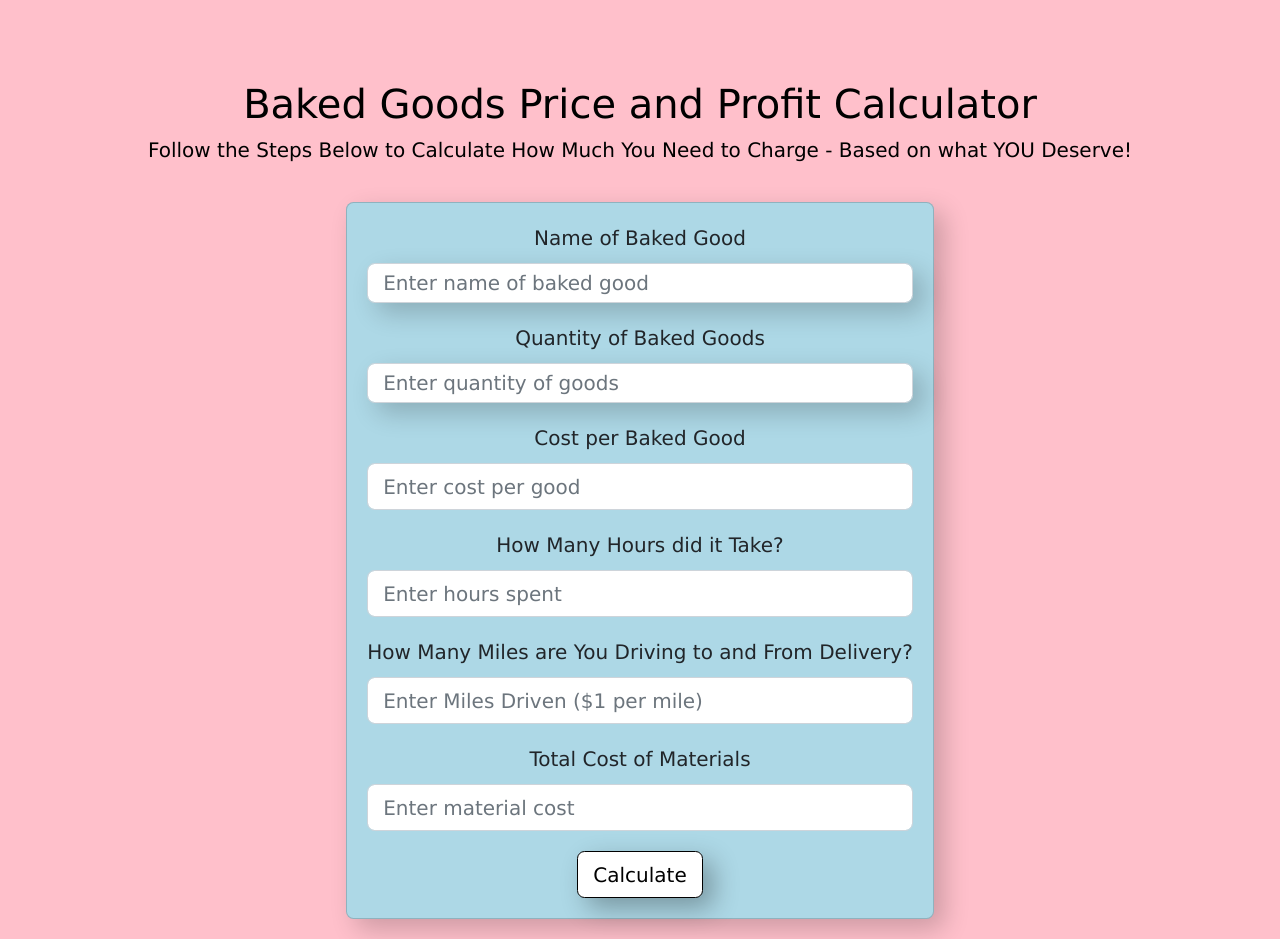
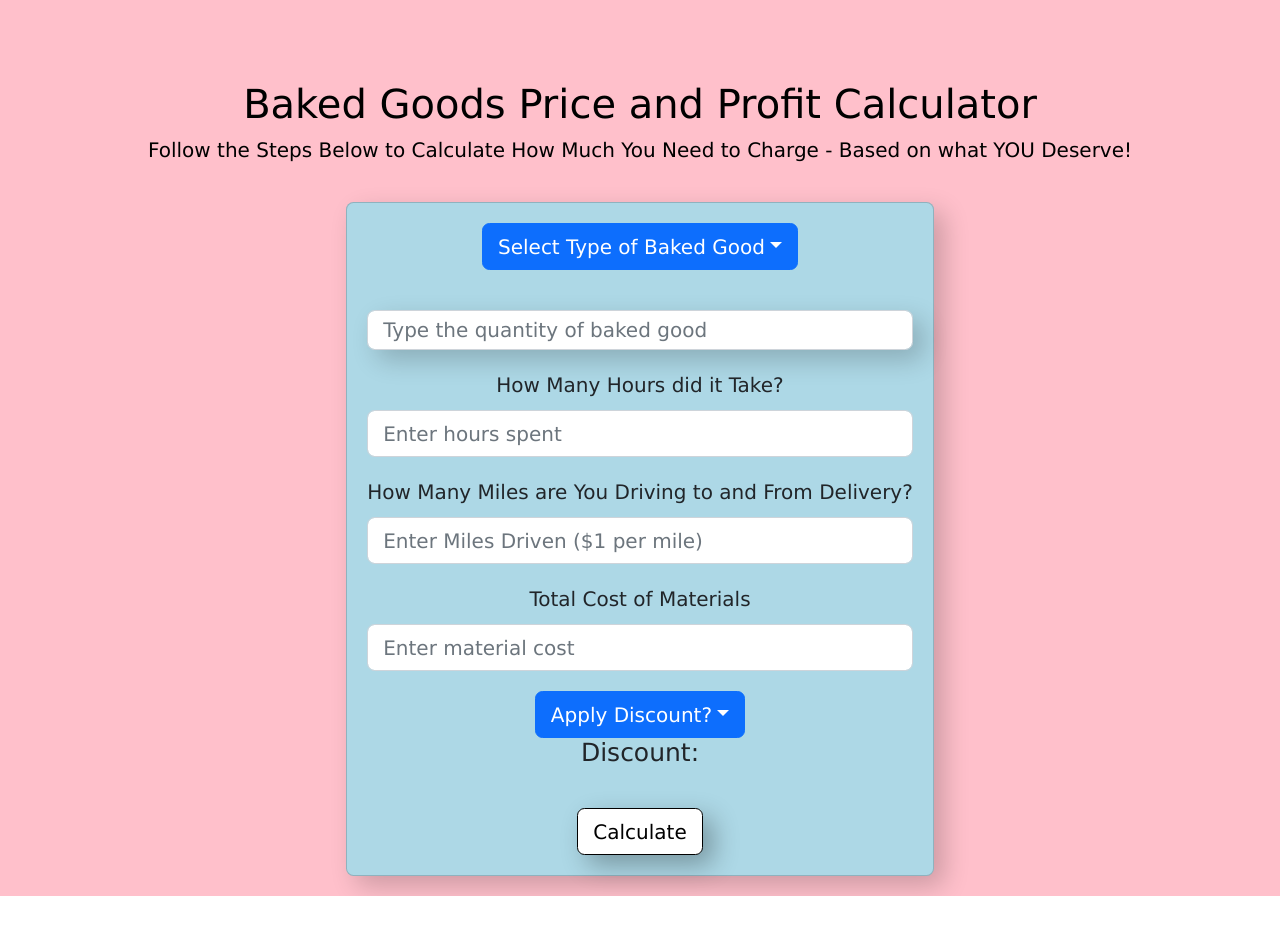
Before and after one commit to WebDeverDan/baker-cost-profit-calculator, a React (Create React App) app: page / in a window 1280 px wide. After the commit the page ends 896 px from the top, so only its background shows below. Built offline with nearby package versions, Linux system fonts and the light colour scheme.

Commit message:
added basic discounted function

```diff
--- a/package.json
+++ b/package.json
@@ -14,7 +14,7 @@
     "react": "^18.2.0",
     "react-bootstrap": "^2.7.4",
     "react-dom": "^18.2.0",
-    "react-scripts": "5.0.1",
+    "react-scripts": "^2.1.3",
     "web-vitals": "^2.1.4"
   },
   "scripts": {
--- a/src/App.js
+++ b/src/App.js
@@ -1,23 +1,94 @@
 import React, { useState } from "react";
 import "./index.css";
-import {Container , Card, Form, Button, ButtonGroup, Dropdown} from 'react-bootstrap'
+import {Container , Card, Form, Button, Dropdown, DropdownButton} from 'react-bootstrap'
 
 
 const App = () => {
   const [item, setItem] = useState({});
-  const [inputNameValue, setNameInputValue] = useState("")
+  const [value, setValue] = useState("");
+  const [discountValue, setDiscount] = useState("")
+  const [resolvedName, setBakedGoodNameValue] = useState("")
   const [quantityInputValue, setQuantityValue] = useState("")
-  const [priceInputValue, setPriceInputValue] = useState("")
+  const [resolvedPrice, setResolvedPrice] = useState("")
   const [materialCostInputValue, setMaterialCostInputValue] = useState("")
   const [milesInputValue, setMilesInputValue] = useState("")
   const [hoursInputValue, setHoursInputValue] = useState("")
   const [hiddenField, setHiddenFieldClass] = useState("hidden")
   const [hiddenForm, setHiddenFormClass] = useState("block")
 
+  // sets value of the selected baked good from the dropdown
+  const handleSelectGood=(selectedGood)=>{
+    setValue(selectedGood);
+    console.log(selectedGood)
+    if (selectedGood == 'wedding-cake1') {
+      let price = 120
+      let goodName = "Single-Tiered Wedding Cake"
+      setResolvedPrice(price)
+      setBakedGoodNameValue(goodName)
+    } else if (selectedGood == 'wedding-cake2') {
+      let price = 220
+      let goodName = "Double-Tiered Wedding Cake"
+      setResolvedPrice(price)
+      setBakedGoodNameValue(goodName)
+    } else if (selectedGood == 'wedding-cake3') {
+      let price = 320
+      let goodName = "Triple-Tiered Wedding Cake"
+      setResolvedPrice(price)
+      setBakedGoodNameValue(goodName)
+    } else if (selectedGood == 'bday-cake') {
+      let price = 120
+      let goodName = "Birthday Cake"
+      setResolvedPrice(price)
+      setBakedGoodNameValue(goodName)
+    } else if (selectedGood == 'cookie') {
+      let price = 2.00
+      let goodName = "Cookie(s)"
+      setResolvedPrice(price)
+      setBakedGoodNameValue(goodName)
+    } else if (selectedGood == 'cupcake') {
+      let price = 3.50
+      let goodName = "Cupcake(s)"
+      setResolvedPrice(price)
+      setBakedGoodNameValue(goodName)
+    } else if (selectedGood == 'pie') {
+      let price = 28
+      let goodName = "Pie(s)"
+      setResolvedPrice(price)
+      setBakedGoodNameValue(goodName)
+    } else if (selectedGood == 'small-pastry') {
+      let price = 3.50
+      let goodName = "Small Pastry(ies)"
+      setResolvedPrice(price)
+      setBakedGoodNameValue(goodName)
+    } else if (selectedGood == 'large-pastry') {
+      let price = 5.00
+      let goodName = "Large Pastry(ies)"
+      setResolvedPrice(price)
+      setBakedGoodNameValue(goodName)
+    }
+  };
 
-  // add new item to be calculated
+  // sets state for discount dropdown
+  const handleSelectDiscount=(selectedDiscount)=>{
+    setDiscount(selectedDiscount)
+  };
+
+  // reassigns the discount from selection to integer amount
+  function adjustDiscount() {
+    let discount = discountValue
+    if (discount === 'yes') {
+      discount = 0.15
+      setDiscount(discount)
+    } else {
+      setDiscount('')
+    }
+    return discount
+  };
+
+  // add new item to be calculated - need to refactor to clean up crazy variable list
   const handleNewCalculationClick = () => {
-    const price = parseInt(priceInputValue).toFixed(2);
+    const discount = adjustDiscount()
+    const price = parseInt(resolvedPrice).toFixed(2);
     const quantity = parseInt(quantityInputValue);
     const mileage = ((3.25 / 25) * milesInputValue).toFixed(2);
     const rawMaterialCost = parseInt(materialCostInputValue)
@@ -28,8 +99,15 @@ const App = () => {
     const profit = (preProfit - materialCost - mileage).toFixed(2);
     const hourlyRate = (profit/hoursInputValue).toFixed(2);
     const preHourlyRate = (preProfit/hoursInputValue).toFixed(2);
-    const trimmedTitle = inputNameValue.trim();
+    const trimmedTitle = resolvedName.trim();
     const bakedGoodName = trimmedTitle.toLowerCase();
+    const quantityPrice = quantity * price
+    const transformedQuantityPrice = parseInt(quantityPrice)
+    const transformedMileage = parseInt(mileage)
+    const totalSum = (transformedQuantityPrice + transformedMileage)
+    const discountDollar = (totalSum * discount)
+    const transformedTotalSumWithDicount = (totalSum - discountDollar).toFixed(2)
+    // new item
     const newItem = {
       itemName: bakedGoodName,
       quantity: quantity,
@@ -41,10 +119,13 @@ const App = () => {
       profitPerGood: profitPerGood,
       profit: profit,
       mileage: mileage,
-      customerOwes: quantity * price,
+      customerOwes: Math.ceil(totalSum),
       hourlyRate: hourlyRate,
-      preHourlyRate: preHourlyRate
+      preHourlyRate: preHourlyRate,
+      discount: transformedTotalSumWithDicount
     };
+
+    // sets the css for hiding the form after calculation
     let hiddenField = {
       diaplay: "block" }
     setItem(newItem);
@@ -71,12 +152,12 @@ const App = () => {
       <div className={hiddenField}>
         <div>
             <h1>Type of Food: {item.itemName}</h1>
-            <h3>Customer Should Pay: ${item.customerOwes}. They can afford it!</h3>
+            <h3>Customer Should Pay (pre discount): ${item.customerOwes}</h3>
           </div>
 					<div className="item-list text-dark">
             <div className="item-container ">
               <ul class="list-group text-left">
-              <li class="list-group-item">Quantity: {item.quantity} </li>
+                <li class="list-group-item">Quantity: {item.quantity} </li>
                 <li class="list-group-item">Base Cost per Good: ${item.price} </li>
                 <li class="list-group-item">Material Cost per Good: ${item.materialCostPer}</li>
                 <li class="list-group-item">Material Cost for Job: ${item.materialCost}</li>
@@ -86,6 +167,7 @@ const App = () => {
                 <li class="list-group-item">After Expenses You'll Make: ${item.profit}</li>
                 <li class="list-group-item">Pre Expenses Hourly Rate: ${item.preHourlyRate}</li>
                 <li class="list-group-item">Post Expenses Hourly Rate: ${item.hourlyRate}</li>
+                <li class="list-group-item">Discounted Price ${item.discount}</li>
               </ul>
             </div>
           </div>
@@ -98,35 +180,27 @@ const App = () => {
         <div className={hiddenForm}>
         <Card className="main-container"  style={{background: "lightblue"}}>
           <Form className="add-item-form">
-          <Form.Group className="mb-1" controlId="formEnterItem">
-              <Form.Label className="text-dark">Name of Baked Good</Form.Label>
+            <DropdownButton alignRight title="Select Type of Baked Good" id="dropdown-menu-align-right" onSelect={handleSelectGood}>
+              <Dropdown.Item eventKey="wedding-cake1">Wedding Cake - 1 Tier</Dropdown.Item>
+              <Dropdown.Item eventKey="wedding-cake2">Wedding Cake - 2 Tier</Dropdown.Item>
+              <Dropdown.Item eventKey="wedding-cake3">Wedding Cake - 3 Tier</Dropdown.Item>
+              <Dropdown.Item eventKey="bday-cake">Brithday Cake</Dropdown.Item>
+              <Dropdown.Item eventKey="cookie">Cookie</Dropdown.Item>
+              <Dropdown.Item eventKey="pie">Pie</Dropdown.Item>
+              <Dropdown.Item eventKey="cupcake">Cupcake</Dropdown.Item>
+              <Dropdown.Item eventKey="small-pastry">Small Pastry</Dropdown.Item>
+              <Dropdown.Item eventKey="large-pastry">Large Pastry</Dropdown.Item>
+            </DropdownButton>
+            <br/>
+            <h5>{resolvedName}</h5>
+            <Form.Group className="mb-1" controlId="formEnterItem">
+              {/* <Form.Label className="text-dark">Quantity of Baked Good</Form.Label> */}
               <Form.Control
                 type="input"
-                placeholder="Enter name of baked good"
-                value={inputNameValue}
-                onChange={(e) => setNameInputValue(e.target.value)}
-                className="add-item-input"
-              />
-
-            </Form.Group>
-            <Form.Group className="mb-1" controlId="formEnterItem">
-              <Form.Label className="text-dark">Quantity of Baked Goods</Form.Label>
-              <Form.Control
-                type="input"
-                placeholder="Enter quantity of goods"
+                placeholder="Type the quantity of baked good"
                 value={quantityInputValue}
                 onChange={(e) => setQuantityValue(e.target.value)}
                 className="add-item-input"
-              />
-            </Form.Group>
-            <Form.Group className="mb-3" controlId="formEnterCost">
-              <Form.Label className="text-dark">Cost per Baked Good</Form.Label>
-              <Form.Control
-                type="input"
-                placeholder="Enter cost per good"
-                value={priceInputValue}
-                onChange={(e) => setPriceInputValue(e.target.value)}
-                className="add-price-input"
               />
             </Form.Group>
             <Form.Group className="mb-3" controlId="formEnterHours">
@@ -159,6 +233,12 @@ const App = () => {
                 className="add-price-input"
               />
             </Form.Group>
+            <DropdownButton alignRight title="Apply Discount?" id="dropdown-menu-align-right" onSelect={handleSelectDiscount}>
+              <Dropdown.Item eventKey="yes">yes</Dropdown.Item>
+              <Dropdown.Item eventKey="no">no</Dropdown.Item>
+            </DropdownButton>
+            <h5>Discount: {discountValue}</h5>
+            <br/>
             <Button
             className="button-effects calculate_button"
             onClick={() => handleNewCalculationClick()}
--- a/src/index.css
+++ b/src/index.css
@@ -43,7 +43,6 @@ body {
   color: #000000;
   margin-top: 2em;
 }
-
 
 .instructions {
   font-size: 20px;
```
Also changed, not shown: 1 other file (tests, documents, lock files or other folders).
